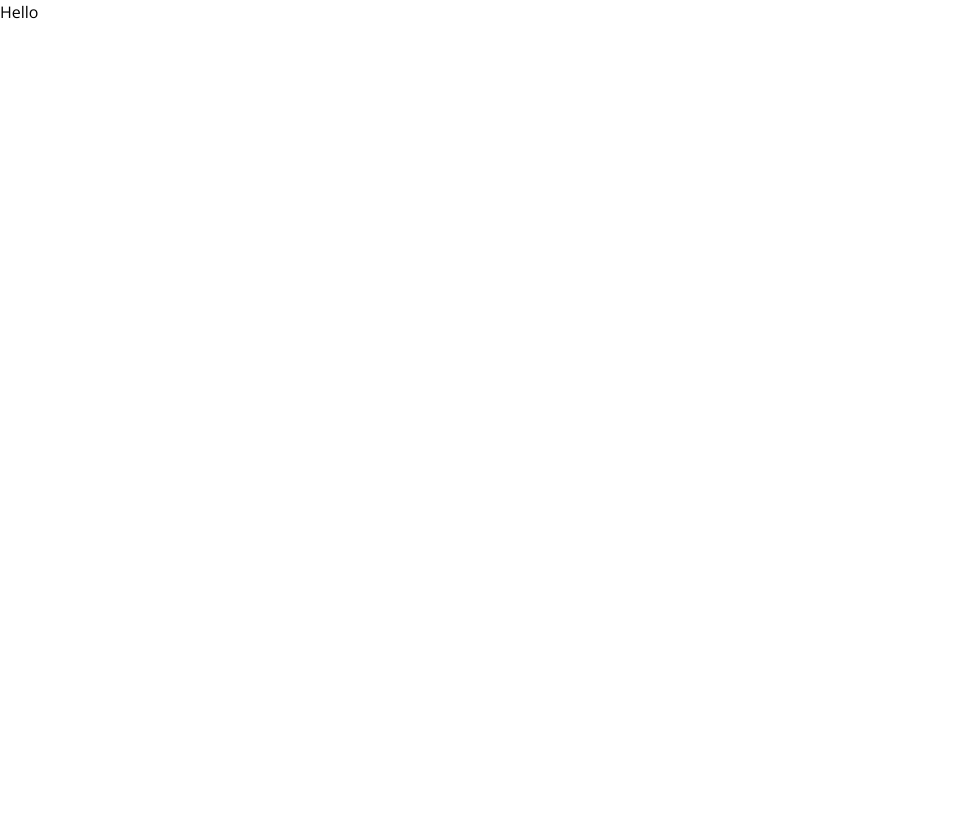
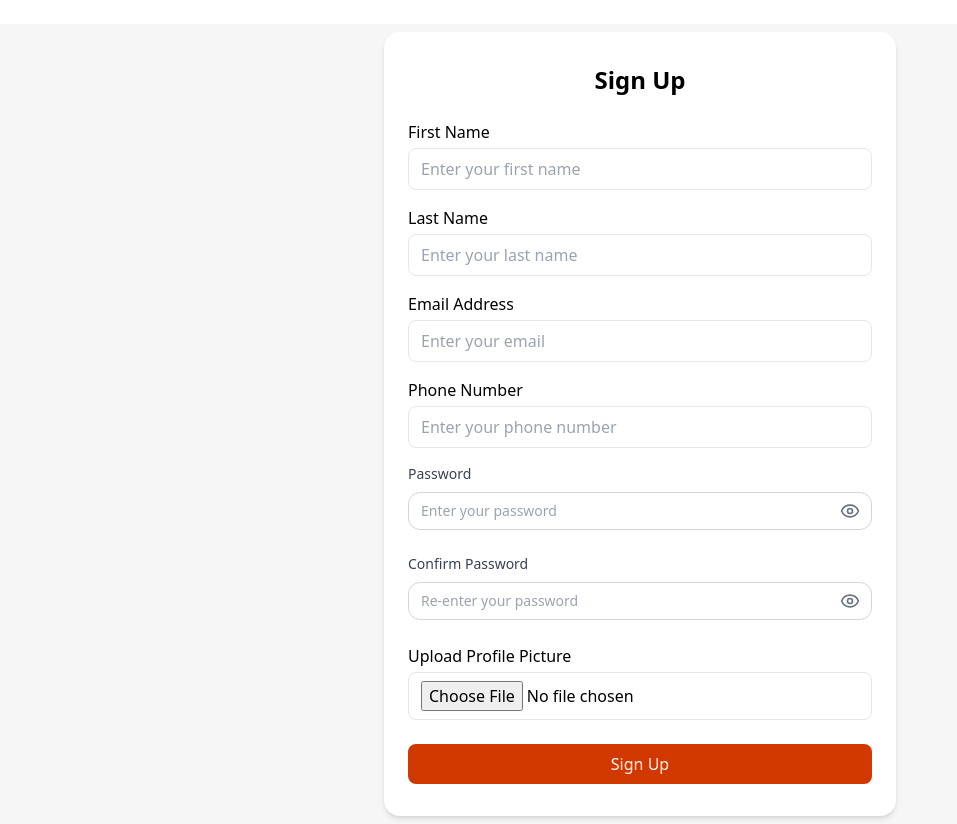
Before and after one commit to Ibrahimyusufdev/DineBack, a React (Vite) app: page / in a window 1280 px wide. Shown: the whole page, without its empty margins (0-957 px from the left). Before the commit the page ends 800 px from the top, so only its background shows below. Built offline with nearby package versions, Linux system fonts and the light colour scheme.

Commit message:
Built signUp form with RHF

```diff
--- a/src/App.jsx
+++ b/src/App.jsx
@@ -1,11 +1,11 @@
-
+import { SignUpForm } from "./pages/SignUpForm.jsx"
 
 export const App = () => {
 
   return (
 
     <>
-      <h1 className="text-green-400 font-openSans">Hello</h1>
+      <SignUpForm />
     </>
   )
 }
--- /dev/null
+++ b/src/components/LoadingSpin.jsx
@@ -0,0 +1,7 @@
+export const LoadingSpin = () => {
+  return (
+    <div className="flex items-center justify-center">
+      <div className="h-8 w-8 animate-spin rounded-full border-4 border-blue-500 border-t-transparent"></div>
+    </div>
+  );
+};
--- a/src/index.css
+++ b/src/index.css
@@ -1,5 +1,5 @@
 /* Importing open sans font from google font */
-@import url('https://fonts.googleapis.com/css2?family=Open+Sans:ital,wght@0,300..800;1,300..800&display=swap');
+@import url("https://fonts.googleapis.com/css2?family=Open+Sans:ital,wght@0,300..800;1,300..800&display=swap");
 
 @tailwind base;
 @tailwind components;
@@ -14,6 +14,9 @@
 }
 
 @layer components {
+  .btn-primary {
+    @apply bg-darkRed w-full rounded-lg px-4 py-2 text-white transition duration-300;
+  }
   .btn-secondary {
     @apply rounded-lg bg-red-600 px-4 py-2 font-semibold text-white;
   }
@@ -21,7 +24,4 @@
   .input-field {
     @apply w-full rounded border px-4 py-2 sm:w-auto;
   }
-  .btn-primary {
-    @apply rounded bg-blue-600 px-4 py-2 text-white hover:bg-blue-700;
-  }
 }
--- a/src/pages/SignUpForm.jsx
+++ b/src/pages/SignUpForm.jsx
@@ -1,14 +1,174 @@
 import { useForm } from "react-hook-form";
+import { zodResolver } from "@hookform/resolvers/zod";
+import { signUpFormShema } from "../schema/SignUpFormSchema";
+import { Eye, EyeOff } from "lucide-react";
+import { useState } from "react";
+import { LoadingSpin } from "../components/LoadingSpin.jsx";
 
+export const SignUpForm = () => {
+  // state for toggling password open & close
+  const [showPassword, setShowPassword] = useState(false);
+  const [showConfirmPassword, setShowConfirmPassword] = useState(false);
 
+  const {
+    register,
+    handleSubmit,
+    reset,
+    formState: { errors, isSubmitting },
+  } = useForm({
+    resolver: zodResolver(signUpFormShema),
+  });
 
-export const signUpForm = () => {
+  const onSubmit = (formData) => {
+    console.log(formData);
+    reset();
+  }
 
-    return (
-        <section className="mt-4">
-            <form className="container mx-auto px-4">
+  return (
+    <section className="mt-6 bg-silver px-2 py-2">
+      <form className="container mx-auto max-w-lg rounded-2xl bg-white px-6 py-8 shadow-md">
+        <h2 className="mb-6 text-center text-2xl font-semibold">Sign Up</h2>
 
-            </form>
-        </section>
-    )
-}
+        {/* First Name */}
+        <div className="mb-4 flex flex-col">
+          <label htmlFor="firstName" className="text-darker mb-1 text-base">
+            First Name
+          </label>
+          <input
+            {...register("firstname")}
+            type="text"
+            id="firstName"
+            name="firstName"
+            placeholder="Enter your first name"
+            className="focus:ring-blue-500 rounded-lg border px-3 py-2 focus:outline-none focus:ring-2"
+          />
+          {errors.firstName && <p className="text-red-500">Error: {errors.firstName.message}</p>}
+        </div>
+
+        {/* Last Name */}
+        <div className="mb-4 flex flex-col">
+          <label htmlFor="lastName" className="mb-1 text-base">
+            Last Name
+          </label>
+          <input
+            {...register("lastname")}
+            type="text"
+            id="lastName"
+            name="lastName"
+            placeholder="Enter your last name"
+            className="focus:ring-blue-500 rounded-lg border px-3 py-2 focus:outline-none focus:ring-2"
+          />
+          {errors.lastName && <p className="text-red-500">Error: {errors.lastName.message}</p>}
+        </div>
+
+        {/* Email */}
+        <div className="mb-4 flex flex-col">
+          <label htmlFor="email" className="mb-1 text-base">
+            Email Address
+          </label>
+          <input
+            {...register("email")}
+            type="email"
+            id="email"
+            name="email"
+            placeholder="Enter your email"
+            className="focus:ring-blue-500 rounded-lg border px-3 py-2 focus:outline-none focus:ring-2"
+          />
+          {errors.email && <p className="text-red-500">Error: {errors.email.message}</p>}
+        </div>
+
+        {/* Phone Number */}
+        <div className="mb-4 flex flex-col">
+          <label htmlFor="phoneNumber" className="mb-1 text-base">
+            Phone Number
+          </label>
+          <input
+            {...register("phoneNumber")}
+            type="tel"
+            id="phoneNumber"
+            name="phoneNumber"
+            placeholder="Enter your phone number"
+            className="focus:ring-blue-500 rounded-lg border px-3 py-2 focus:outline-none focus:ring-2"
+          />
+          {errors.phoneNumber && <p className="text-red-500">Error: {errors.phoneNumber.message}</p>}
+        </div>
+
+        {/* Password */}
+        <div className="mb-6 flex flex-col">
+          <label htmlFor="password" className="mb-2 text-sm font-medium text-gray-700">
+            Password
+          </label>
+
+          <div className="relative flex items-center">
+            <input
+              {...register("password")}
+              type={showPassword ? "text" : "password"}
+              id="password"
+              name="password"
+              placeholder="Enter your password"
+              className="focus:border-blue-500 focus:ring-blue-400 w-full rounded-xl border border-gray-300 px-3 py-2 pr-10 text-sm transition focus:outline-none focus:ring-2"
+            />
+            {errors.password && <p className="text-red-500">Error: {errors.password.message}</p>}
+
+            <button
+              onClick={() => setShowPassword((prev) => !prev)}
+              type="button"
+              className="absolute right-3 flex items-center text-gray-500 hover:text-gray-700 focus:outline-none"
+            >
+              {showPassword ? <EyeOff size={20} /> : <Eye size={20} />}
+            </button>
+          </div>
+        </div>
+
+        {/* Confirm Password */}
+        <div className="mb-6 flex flex-col">
+          <label htmlFor="confirmPassword" className="mb-2 text-sm font-medium text-gray-700">
+            Confirm Password
+          </label>
+
+          <div className="relative flex items-center">
+            <input
+              {...register("confirmPassword")}
+              type={showConfirmPassword ? "text" : "password"}
+              id="confirmPassword"
+              name="confirmPassword"
+              placeholder="Re-enter your password"
+              className="focus:border-blue-500 focus:ring-blue-400 w-full rounded-xl border border-gray-300 px-3 py-2 pr-10 text-sm transition focus:outline-none focus:ring-2"
+            />
+            {errors.confirmPassword && <p className="text-red-500">Error: {errors.confirmPassword.message}</p>}
+
+            <button
+              onClick={() => setShowConfirmPassword((prev) => !prev)}
+              type="button"
+              className="absolute right-3 flex items-center text-gray-500 hover:text-gray-700 focus:outline-none"
+            >
+              {showConfirmPassword ? <EyeOff size={20} /> : <Eye size={20} />}
+            </button>
+          </div>
+        </div>
+
+        {/* Profile Picture */}
+        <div className="mb-6 flex flex-col">
+          <label htmlFor="profile" className="mb-1 text-base">
+            Upload Profile Picture
+          </label>
+          <input
+            type="file"
+            id="profile"
+            name="profile"
+            accept="image/*"
+            className="focus:ring-blue-500 rounded-lg border px-3 py-2 focus:outline-none focus:ring-2"
+          />
+        </div>
+
+        {/* Submit Button */}
+        <button
+          type="submit"
+          className="btn-primary hover:bg-black"
+        >
+          {isSubmitting ? <LoadingSpin /> : "Sign Up"}
+        </button>
+      </form>
+    </section>
+  );
+};
--- a/src/schema/SignUpFormSchema.js
+++ b/src/schema/SignUpFormSchema.js
@@ -1,17 +1,16 @@
-import { zodResolver } from "@hookform/resolvers/zod";
+import { data } from "react-router-dom";
 import z from "zod";
 
-const signUpFormShema = z.object({
-  firstName: z.string().min(2, "Name must be atleast 2 characters"),
-  lastName: z.string().min(2, "Name must be atleast 2 characters"),
-  email: z.email({ pattern: z.regexes.email }),
-  password: z
-    .string()
-    .min(2, "Password must be atleast 2 characters")
-    .max(16, "Password cannot be more than 16 characters"),
-  confirmPassword: z
-    .string()
-    .min(2, "Password must be atleast 2 characters")
-    .max(16, "Password cannot be more than 16 characters"),
-  phoneNumber: z.number().max(11, "Password cannot exceed 11 digit"),
-});
+export const signUpFormShema = z
+  .object({
+    firstName: z.string().min(2, "Name must be atleast 2 characters"),
+    lastName: z.string().min(2, "Name must be atleast 2 characters"),
+    email: z.email({ pattern: z.regexes.email }),
+    password: z.string().min(8, "Password must be atleast 8 characters"),
+    confirmPassword: z.string().min(1, "Please confirm your password"),
+    phoneNumber: z.number().max(11, "Password cannot exceed 11 digit"),
+  })
+  .refine((data) => data.password === data.confirmPassword, {
+    message: "Passwords do not match",
+    path: ["confirmPassword"],
+  });
```
